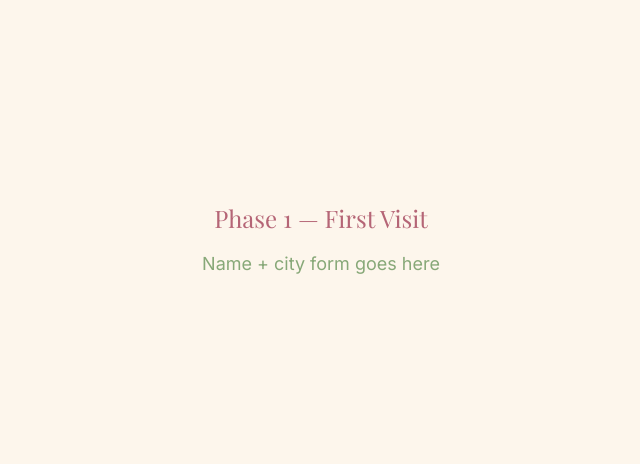
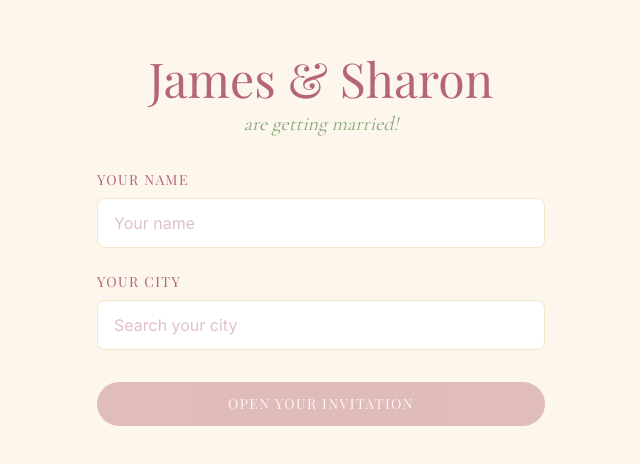
Before and after one commit to Jamesxddan/wedding-website, a Next.js app: page / in a window 1280 px wide. Shown: the part 160-624 px from the top of the page, without its empty margins (319-959 px from the left). Built offline with nearby package versions, Linux system fonts and the light colour scheme.

Commit message:
feat: wire FirstVisitForm into Phase 1 — site now collects guest name + city

```diff
--- a/app/page.tsx
+++ b/app/page.tsx
@@ -2,6 +2,7 @@
 
 import { usePhase } from "@/lib/usePhase";
 import { Phase } from "@/lib/phase";
+import FirstVisitForm from "@/components/phases/FirstVisitForm";
 
 export default function Home() {
   const { phase, guestName, isLoading } = usePhase();
@@ -19,18 +20,21 @@ export default function Home() {
   return (
     <main className="min-h-screen bg-cream">
       {phase === Phase.FIRST_VISIT && (
-        <section className="flex min-h-screen flex-col items-center justify-center gap-4 p-8">
-          <p className="font-heading text-deep-rose text-2xl">Phase 1 — First Visit</p>
-          <p className="font-body text-sage text-lg">Name + city form goes here</p>
+        <section className="flex min-h-screen flex-col items-center justify-center gap-8 p-8">
+          <div className="text-center">
+            <h1 className="font-heading text-5xl text-deep-rose mb-2">James &amp; Sharon</h1>
+            <p className="font-script italic text-xl text-sage">are getting married!</p>
+          </div>
+          <FirstVisitForm />
         </section>
       )}
 
       {phase === Phase.RETURN_VISIT && (
         <section className="flex min-h-screen flex-col items-center justify-center gap-4 p-8">
           <p className="font-heading text-deep-rose text-2xl">
-            Phase 2 — Welcome back{guestName ? `, ${guestName}` : ""}!
+            Welcome back{guestName ? `, ${guestName}` : ""}!
           </p>
-          <p className="font-body text-sage text-lg">Countdown hero + full site goes here</p>
+          <p className="font-body text-sage text-lg">Countdown hero goes here (Step 6)</p>
         </section>
       )}
 
```
Also changed, not shown: 1 other file (tests, documents, lock files or other folders).
